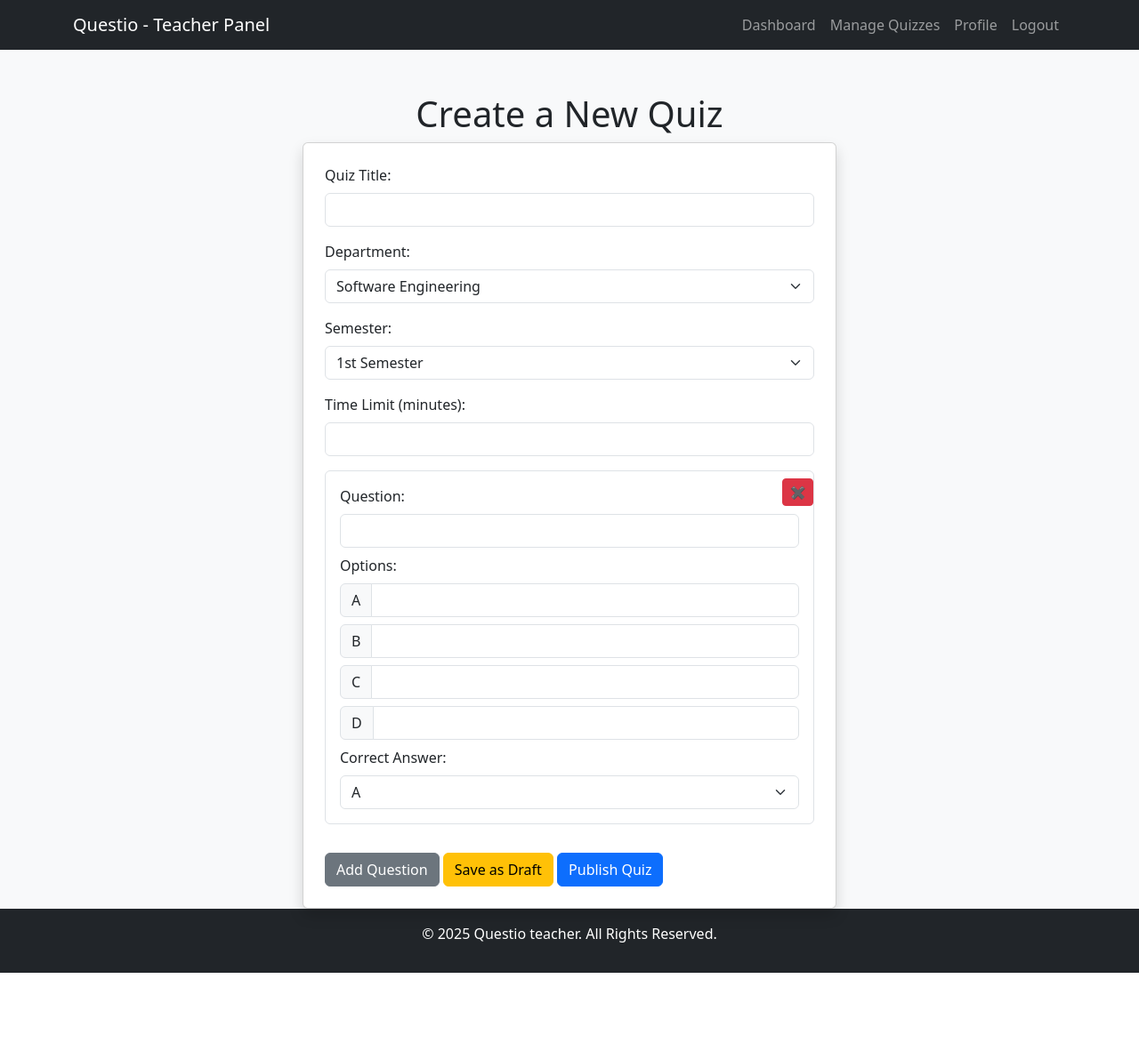
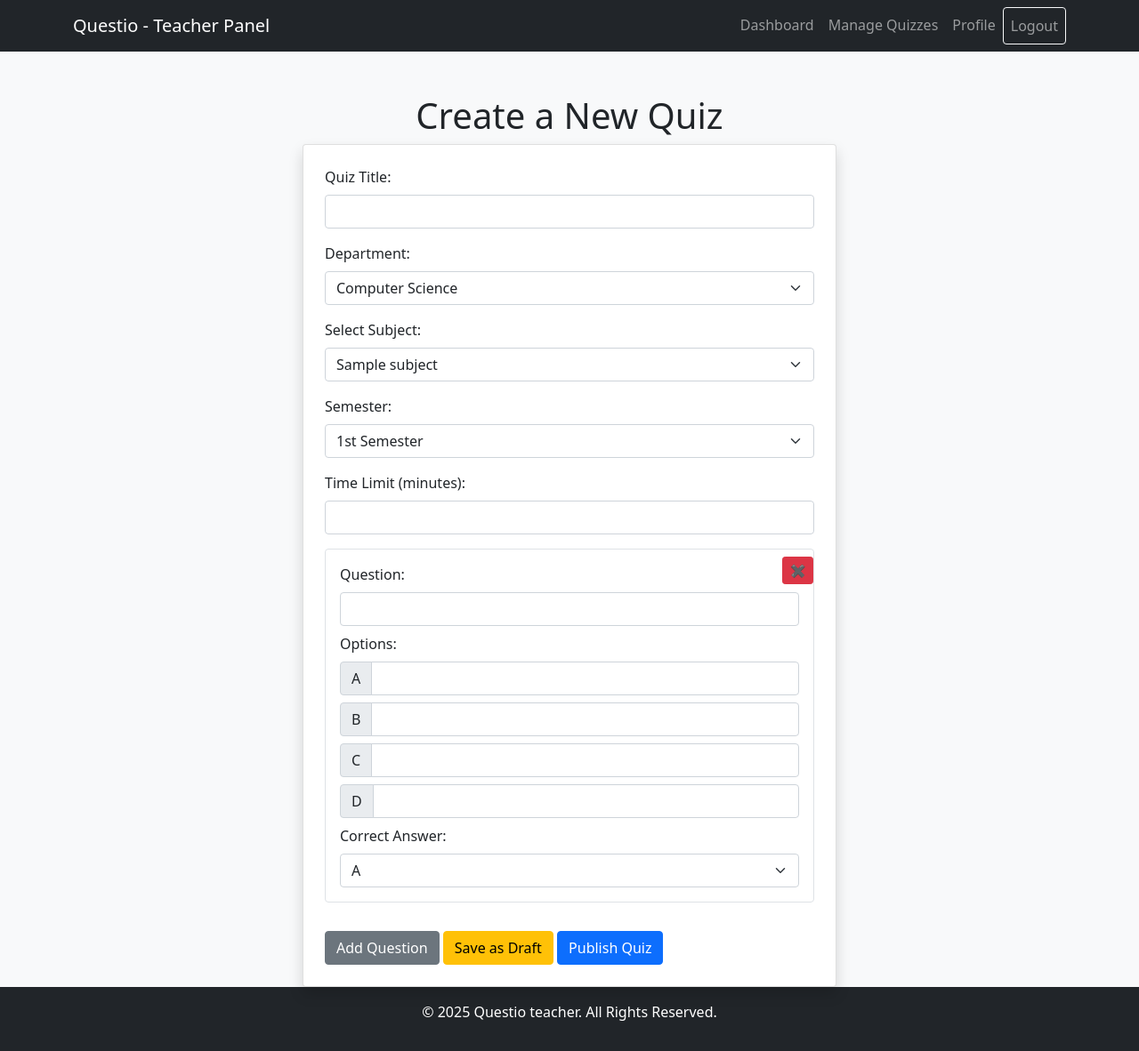
Before and after one commit to memoo-design/questio, a PHP site: page /pages/teacher/quiz_create.php in a window 1280 px wide. Shown: the whole page at 89% size. Before the commit the page ends 1094 px from the top, so only its background shows below. Run offline with PHP 8.4, Linux system fonts and the light colour scheme; the visitor is signed in with stand-in values (Sample User, id 1); tables that the repository leaves empty or names only in its code hold one stand-in row (values such as "Sample post").

Commit message:
fetch subjects and added departmen option

```diff
--- a/pages/teacher/quiz_create.php
+++ b/pages/teacher/quiz_create.php
@@ -6,24 +6,43 @@
 }
 
 require '../../config.php'; // Ensure database connection works
+// Fetch subjects assigned to this teacher
+$teacher_id = $_SESSION['user_id'];
+$query = "SELECT subjects.id, subjects.name
+          FROM teacher_subjects
+          JOIN subjects ON teacher_subjects.subject_id = subjects.id
+          WHERE teacher_subjects.teacher_id = ?";
+$stmt = $mysqli->prepare($query);
+$stmt->bind_param("i", $teacher_id);
+$stmt->execute();
+$result = $stmt->get_result();
 
+$assigned_subjects = [];
+while ($row = $result->fetch_assoc()) {
+    $assigned_subjects[] = $row;
+}
 if ($_SERVER['REQUEST_METHOD'] === 'POST') {
     // Validate inputs
-    if (empty($_POST['quiz_title']) || empty($_POST['department']) || empty($_POST['semester']) || empty($_POST['time_limit']) || !isset($_POST['question'])) {
+    if (empty($_POST['quiz_title']) || empty($_POST['department']) || empty($_POST['semester']) || empty($_POST['time_limit']) || empty($_POST['question'])) {
         echo "<script>alert('Please fill all fields correctly.');</script>";
-    } else {
+        exit();
+    }
+     else {
         $quiz_title = trim($_POST['quiz_title']);
         $department = $_POST['department'];
         $semester = $_POST['semester'];
         $time_limit = (int)$_POST['time_limit'];
         $teacher_id = $_SESSION['user_id'];
+        $subject = $_POST['subject'];
+        $status = isset($_POST['publish_quiz']) ? 'published' : (isset($_POST['save_as_draft']) ? 'draft' : 'draft');
 
-        // Determine quiz status (published or draft)
-        $status = isset($_POST['publish_quiz']) ? 'published' : 'draft';
+
+
 
         // Insert quiz into database
-        $stmt = $mysqli->prepare("INSERT INTO quiz (title, department, semester, time_limit, teacher_id, status) VALUES (?, ?, ?, ?, ?, ?)");
-        $stmt->bind_param("sssiss", $quiz_title, $department, $semester, $time_limit, $teacher_id, $status);
+        $stmt = $mysqli->prepare("INSERT INTO quiz (title, department, semester, subject, time_limit, teacher_id, status) VALUES (?, ?, ?, ?, ?, ?, ?)");
+        $stmt->bind_param("sssssis", $quiz_title, $department, $semester, $subject, $time_limit, $teacher_id, $status);
+
 
         if ($stmt->execute()) {
             $quiz_id = $stmt->insert_id;
@@ -61,7 +80,7 @@
     <meta charset="UTF-8">
     <meta name="viewport" content="width=device-width, initial-scale=1.0">
     <title>Create Quiz</title>
-    <link href="https://cdn.jsdelivr.net/npm/bootstrap@5.3.3/dist/css/bootstrap.min.css" rel="stylesheet">
+    <link href="../../public/css/bootstrap.min.css" rel="stylesheet">
 </head>
 <body class="bg-light">
 <?php include '../../components/teacher_header.php'; ?>
@@ -79,12 +98,23 @@
             <div class="mb-3">
                 <label class="form-label">Department:</label>
                 <select name="department" class="form-select" required>
-                    <option value="Software Engineering">Software Engineering</option>
-                    <option value="Computer Science">Computer Science</option>
-                    <option value="Information Technology">Information Technology</option>
+                <option value="Computer Science">Computer Science</option>
+            <option value="Information Technology">Information Technology</option>
+            <option value="Software Engineering">Software Engineering</option>
+            <option value="Artificial Intelligence">Artificial Intelligence</option>
+            <option value="Data Science">Data Science</option>
+        </select>
                 </select>
             </div>
 
+<div class="mb-3">
+                <label class="form-label">Select Subject:</label>
+                <select name="subject" class="form-select" required>
+    <?php foreach ($assigned_subjects as $subject) { ?>
+        <option value="<?= htmlspecialchars($subject['name']) ?>"><?= htmlspecialchars($subject['name']) ?></option>
+    <?php } ?>
+</select>
+            </div>
             <div class="mb-3">
                 <label class="form-label">Semester:</label>
                 <select name="semester" class="form-select" required>
@@ -195,12 +225,9 @@
 
 function deleteQuestion(button) {
     button.parentElement.remove();
+    questionIndex--; // Reduce index to maintain unique numbering
 }
 
-
-function deleteQuestion(button) {
-    button.parentElement.remove();
-}
 </script>
 
 <?php include '../../components/teacher_footer.php'; ?>
```
